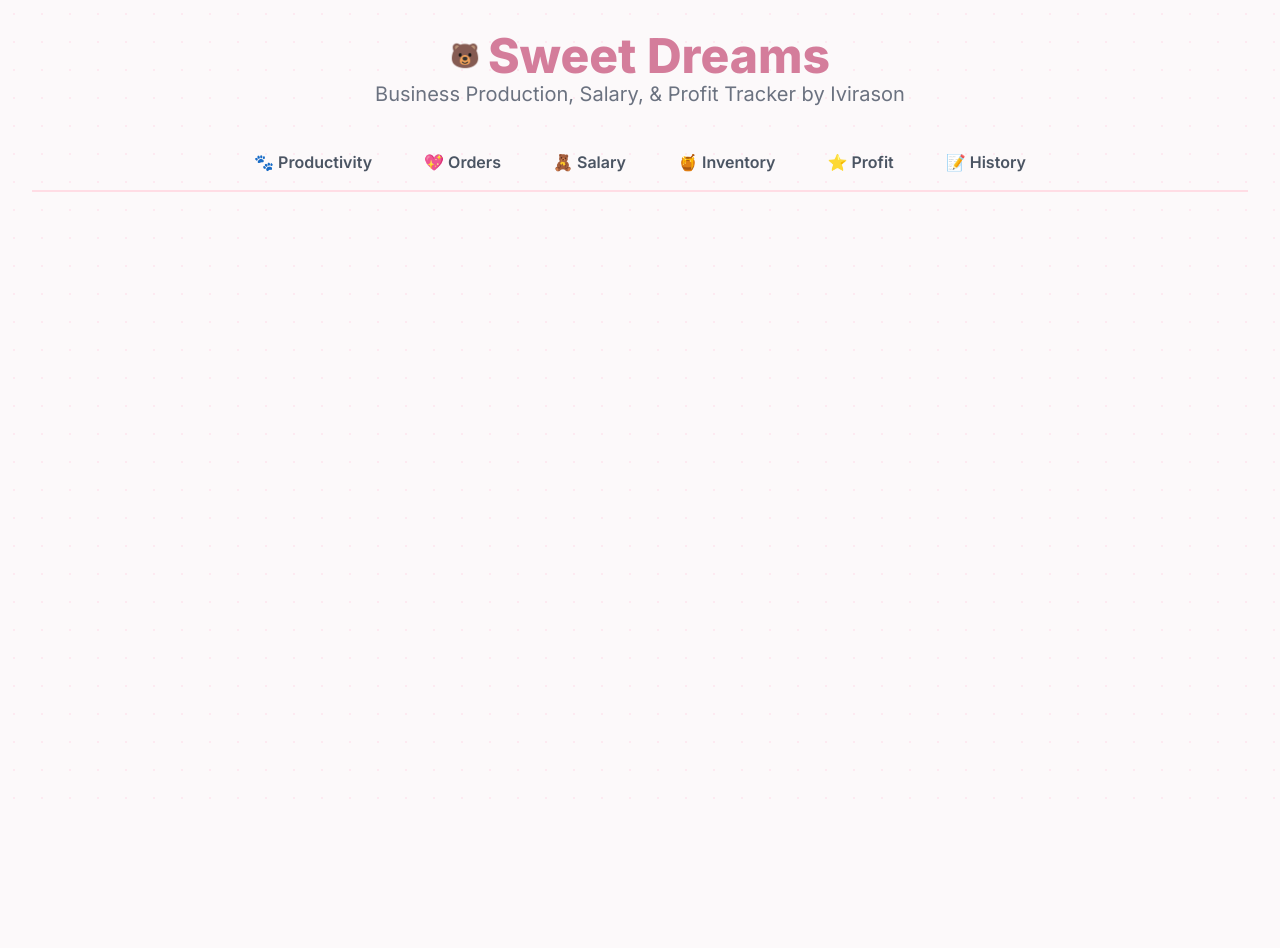
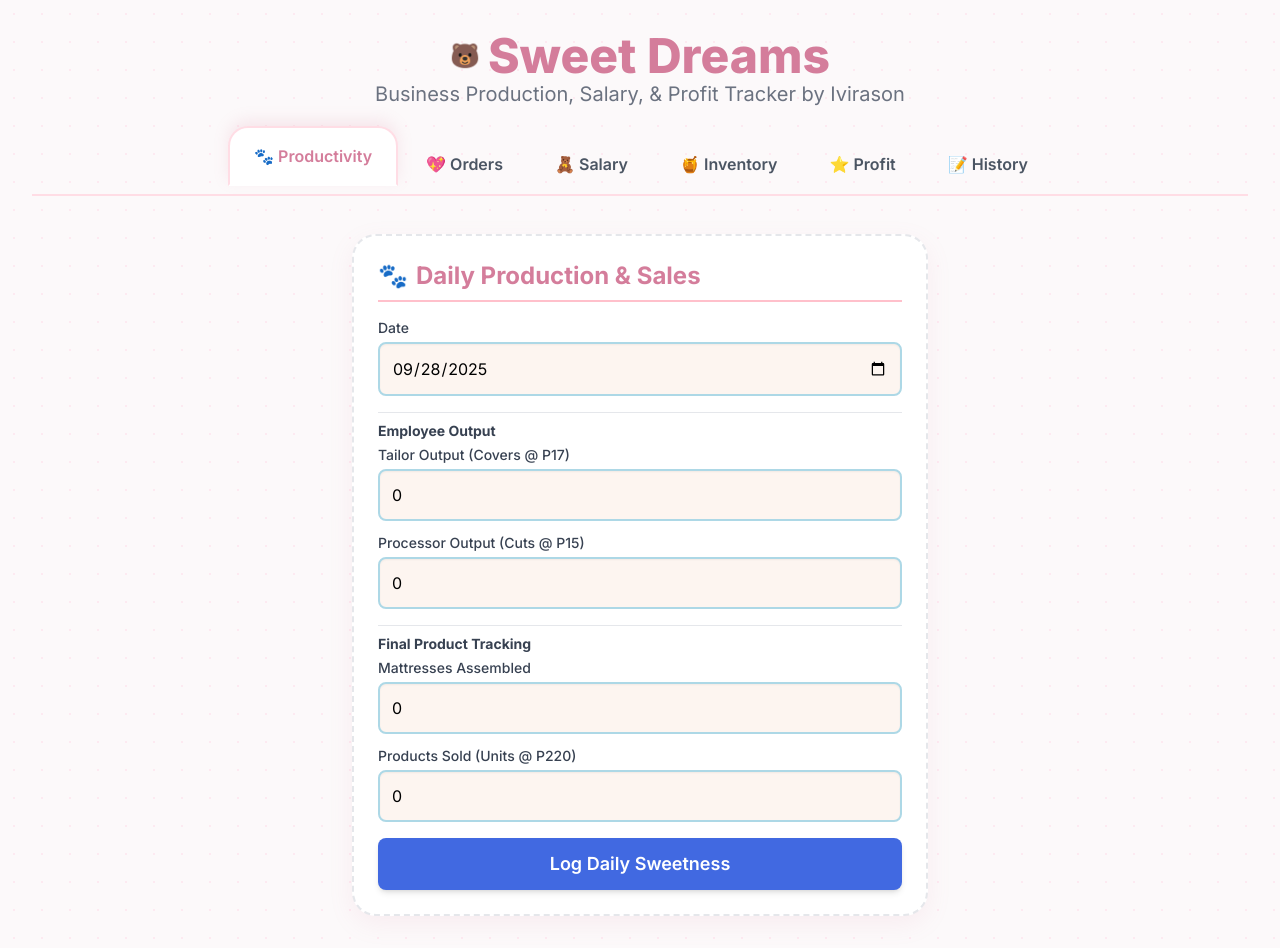
Before and after one commit to sweetdreamsbyicvirason-gif/SweetDreamss, a plain HTML site: page index.html in a window 1280 px wide. Before the commit the page ends 800 px from the top, so only its background shows below. Drawn offline with nearby package versions, Linux system fonts and the light colour scheme; no server answers.

Commit message:
Update index.html

```diff
--- a/index.html
+++ b/index.html
@@ -144,9 +144,9 @@
         // you MUST replace the placeholder values below with your own Firebase project's configuration.
         // You can get this from your Firebase project settings -> General -> Your apps -> Web app.
         const firebaseConfigPlaceholder = {
-             apiKey: "AIzaSyDYfl0TiMFHceE88GkHcl7XHDli-LSbArk",,
+             apiKey: "AIzaSyDYfl0TiMFHceE88GkHcl7XHDli-LSbArk",
             authDomain: "YOUR_PROJECT_ID.firebaseapp.com",
-         projectId: "a037b08f",
+            projectId: "a037b08f",
             storageBucket: "YOUR_PROJECT_ID.appspot.com",
             messagingSenderId: "YOUR_SENDER_ID",
             appId: "YOUR_APP_ID"
```
